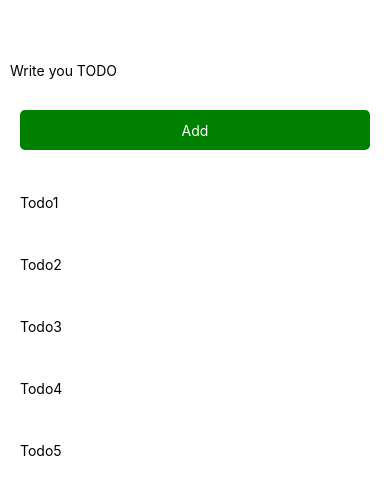
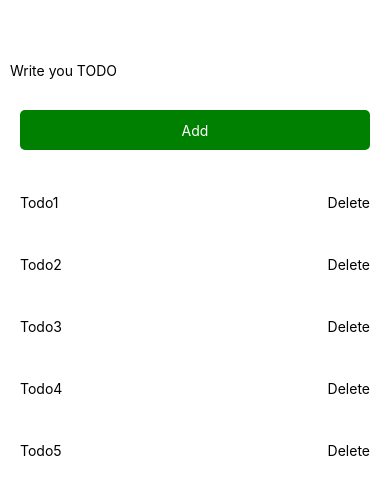
Before and after one commit to Muffassa/React-Native-TodoList, a React Native app: screen / in a window 390 px wide. Shown: the top 494 px of the page. Built offline with nearby package versions, Linux system fonts and the light colour scheme.

Commit message:
[+] delete todo

```diff
--- a/App.js
+++ b/App.js
@@ -27,14 +27,24 @@ export default class App extends React.Component {
     this.setState({todos: [...this.state.todos, this.state.text]})
   }
 
+  deleteTodo = deletingTodoIndex => {
+    const todos = this.state.todos.filter((element, index) => index !== deletingTodoIndex );
+    this.setState({todos});
+  }
+
   render() {
     const todoItems = this.state.todos.map((todo, index) => {
       return (
-        <TouchableHighlight key={index} style={styles.todoItem} onPress={this.openTodo}>
-          <Text>
-            {todo}
-          </Text>
-        </TouchableHighlight>
+        <View style={styles.todoItemWrapper} key={index}>
+          <TouchableHighlight style={styles.todoItem} onPress={this.openTodo}>
+              <Text>
+                {todo}
+              </Text>
+          </TouchableHighlight>
+          <TouchableHighlight style={styles.deleteButton} onPress={() => this.deleteTodo(index)}>
+            <Text>Delete</Text>
+          </TouchableHighlight>
+        </View>
       )
     });
 
@@ -77,9 +87,15 @@ const styles = StyleSheet.create({
     })
   },
   todoItem: {
+    flex: 1,
+    justifyContent: 'center'
+  },
+  todoItemWrapper: {
+    justifyContent: 'space-between',
+    flexDirection: 'row',
     height: 60,
     paddingLeft: 20,
-    justifyContent: 'center',
+    paddingRight: 20,
     marginTop: 2
   },
   todoItemsList: {
@@ -98,5 +114,9 @@ const styles = StyleSheet.create({
   },
   buttonText: {
    color: "#fff"
+  },
+  deleteButton: {
+    justifyContent: 'center',
   }
+
 });
```
